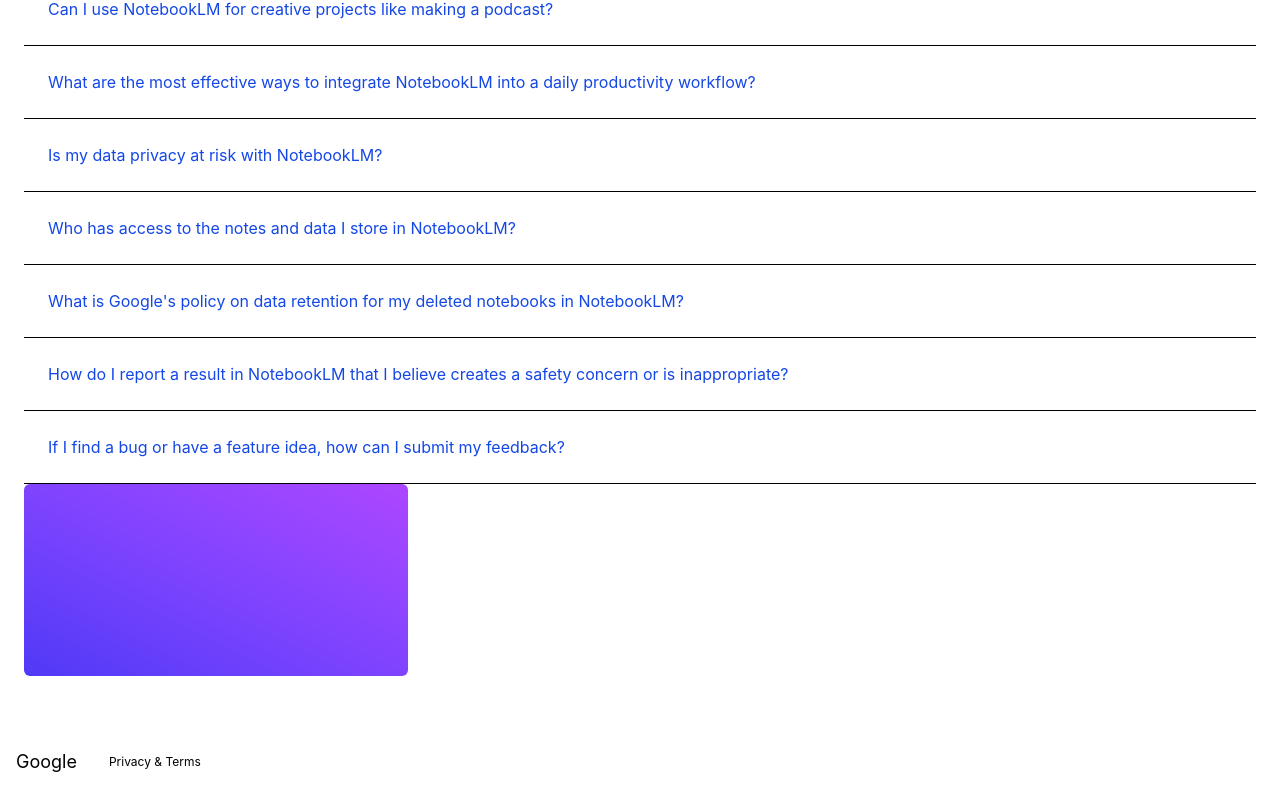
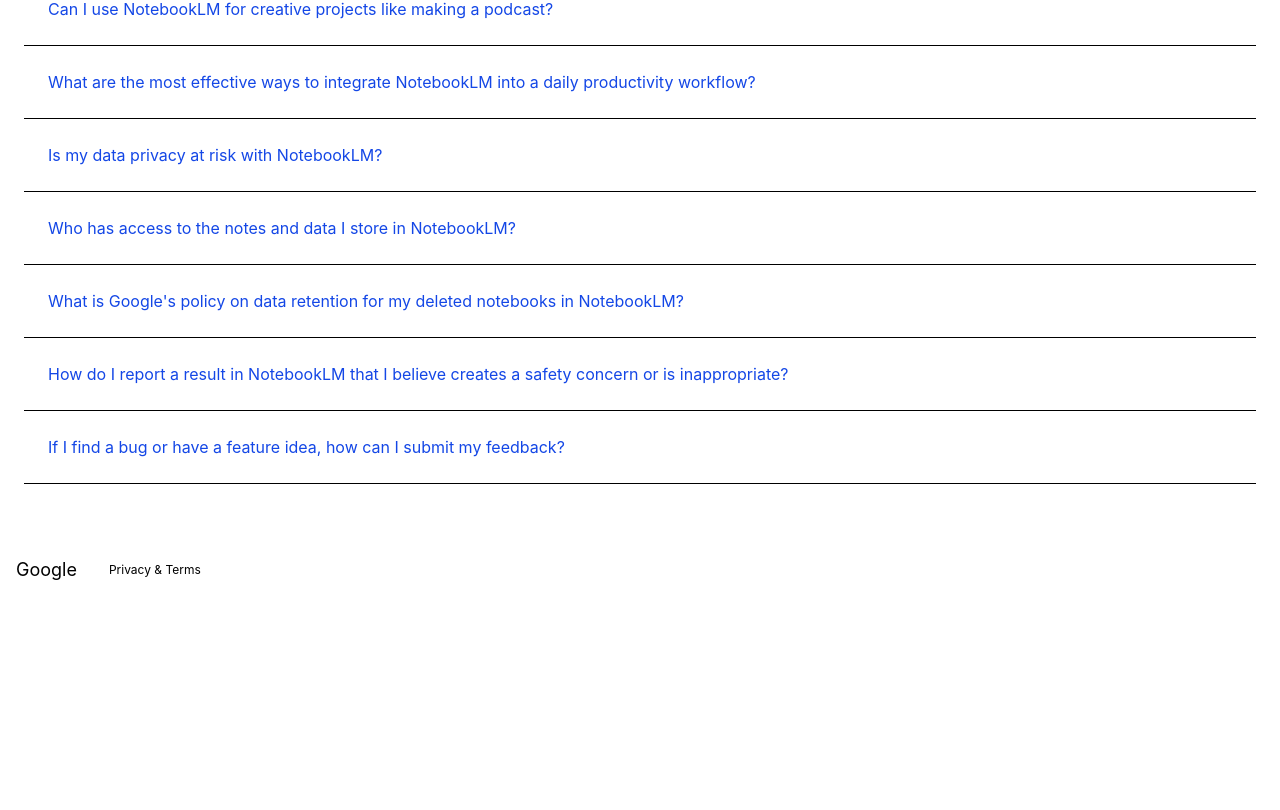
Before and after one commit to neducod/first-landingpage-, a React (Vite) app: page / in a window 1280 px wide. Shown: the part 2732-3542 px from the top of the page. After the commit the page ends 3364 px from the top, so only its background shows below. Built offline with nearby package versions, Linux system fonts and the light colour scheme.

Commit message:
Happy New Month

```diff
--- a/src/App.jsx
+++ b/src/App.jsx
@@ -199,13 +199,7 @@
         <div className='p-0 px-4 max-h-0 overflow-hidden'>
           <p>As a research assistant, NotebookLM's advantage is being source-grounded. This helps deliver more accurate answers and insights based on your actual material — reducing the likelihood of AI errors and hallucinations.</p>
         </div> */}
-        <div id='test'></div>
-        <div class="w-96 h-48 rounded-md bg-gradient-to-tr from-indigo-600  to-purple-500 p-0.5">
-          <div class="w-full h-full rounded-md  flex items-center justify-center">
-          </div>
-        </div>
-
-
+        {/* <div class="w-96 h-48 rounded-md bg-gradient-to-tr from-indigo-600  to-purple-500 p-0.5"></div> */}
       </div>
 
 
```
